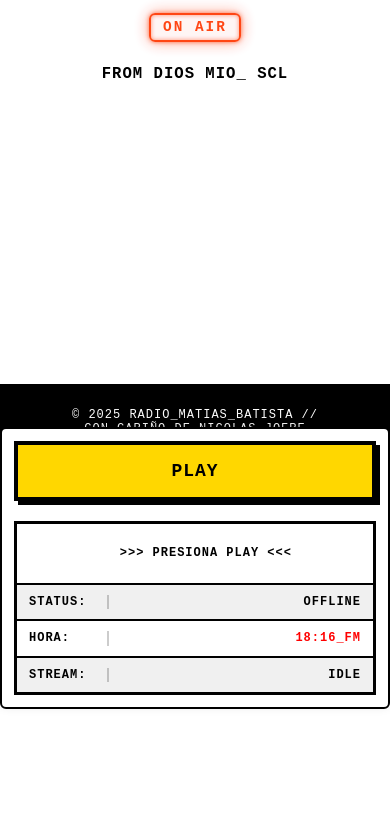
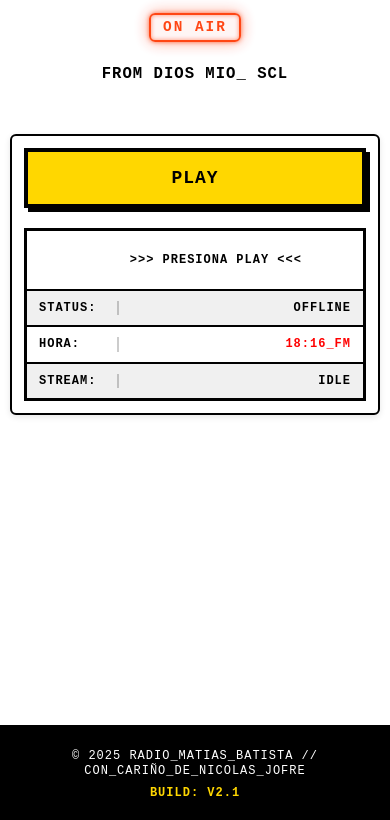
Before and after one commit to njofrey/radio, a plain HTML site: page index.html in a window 390 px wide. Shown: the part 125-945 px from the top of the page. Before the commit the page ends 844 px from the top, so only its background shows below. Drawn offline with Linux system fonts and the light colour scheme.

Commit message:
Mobile layout: remove fixed console, restore natural scrolling

```diff
--- a/style.css
+++ b/style.css
@@ -368,10 +368,6 @@ footer {
 
 /* --- RESPONSIVE MEJORADO CON UX MÓVIL OPTIMIZADA --- */
 @media (max-width: 768px) {
-    body {
-        padding-bottom: 240px; /* espacio para footer debajo de consola sticky */
-    }
-
     .main-content {
         padding: 30px 15px;
         gap: 30px;
@@ -419,25 +415,17 @@ footer {
         text-align: center;
     }
 
-    /* --- UX MÓVIL: CONSOLA STICKY PARA ERGONOMÍA DEL PULGAR --- */
+    /* .console mantiene su flujo normal en móvil, sin posición fija */
     .console {
-        position: fixed;
-        bottom: 0;
-        left: 50%;
-        transform: translateX(-50%);
-        margin-bottom: 15px;
+        margin: 0 auto;
+        padding: 15px;
+        border: 2px solid var(--black);
+        border-radius: 8px;
         background-color: var(--white);
-        padding: 15px;
-        border-radius: 8px;
-        box-shadow: 0 -4px 12px rgba(0,0,0,0.15);
-        border: 2px solid var(--black);
-        z-index: 1000;
-        max-width: calc(100vw - 30px); /* Respeta márgenes laterales */
+        box-shadow: 0 2px 6px rgba(0,0,0,0.1);
     }
 
-    .control-panel, .console {
-        max-width: 100%;
-    }
+    .control-panel, .console { max-width: 100%; }
 
     .status-item {
         grid-template-columns: 100px 1fr;
```
